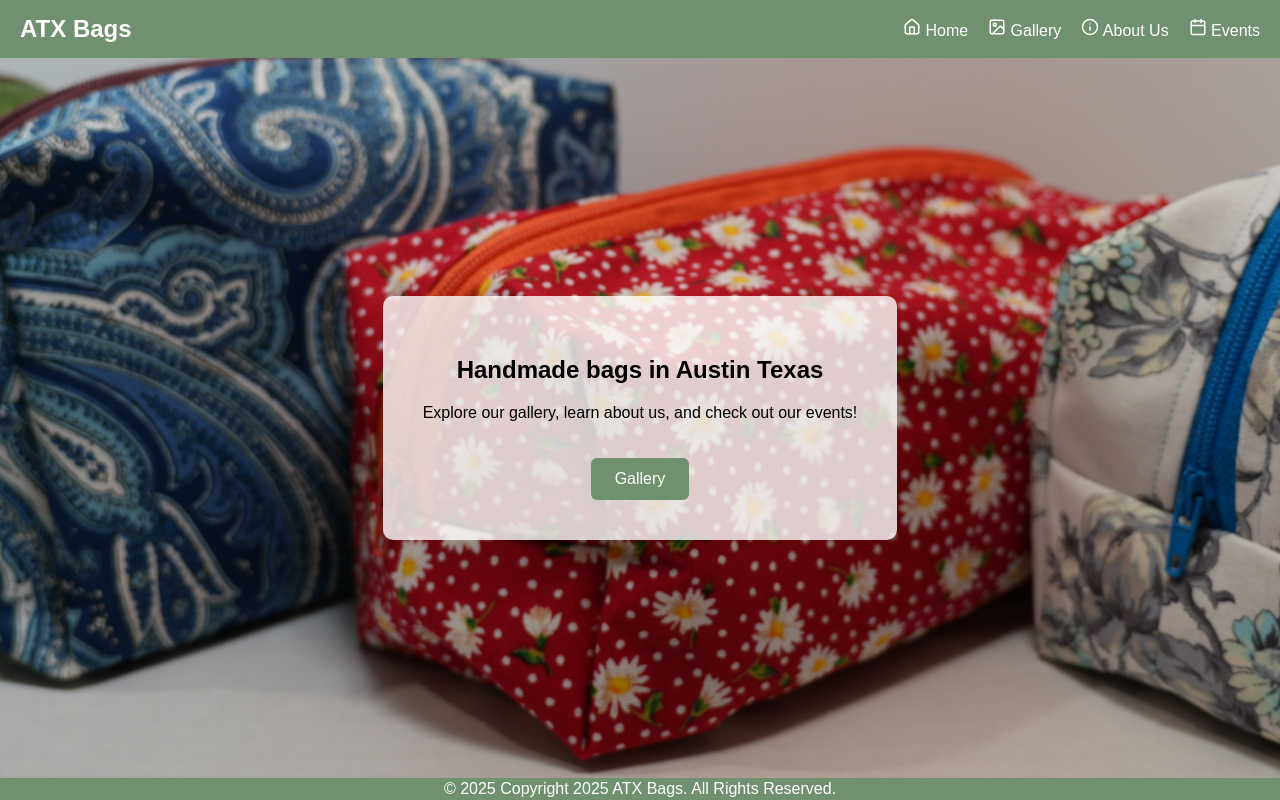
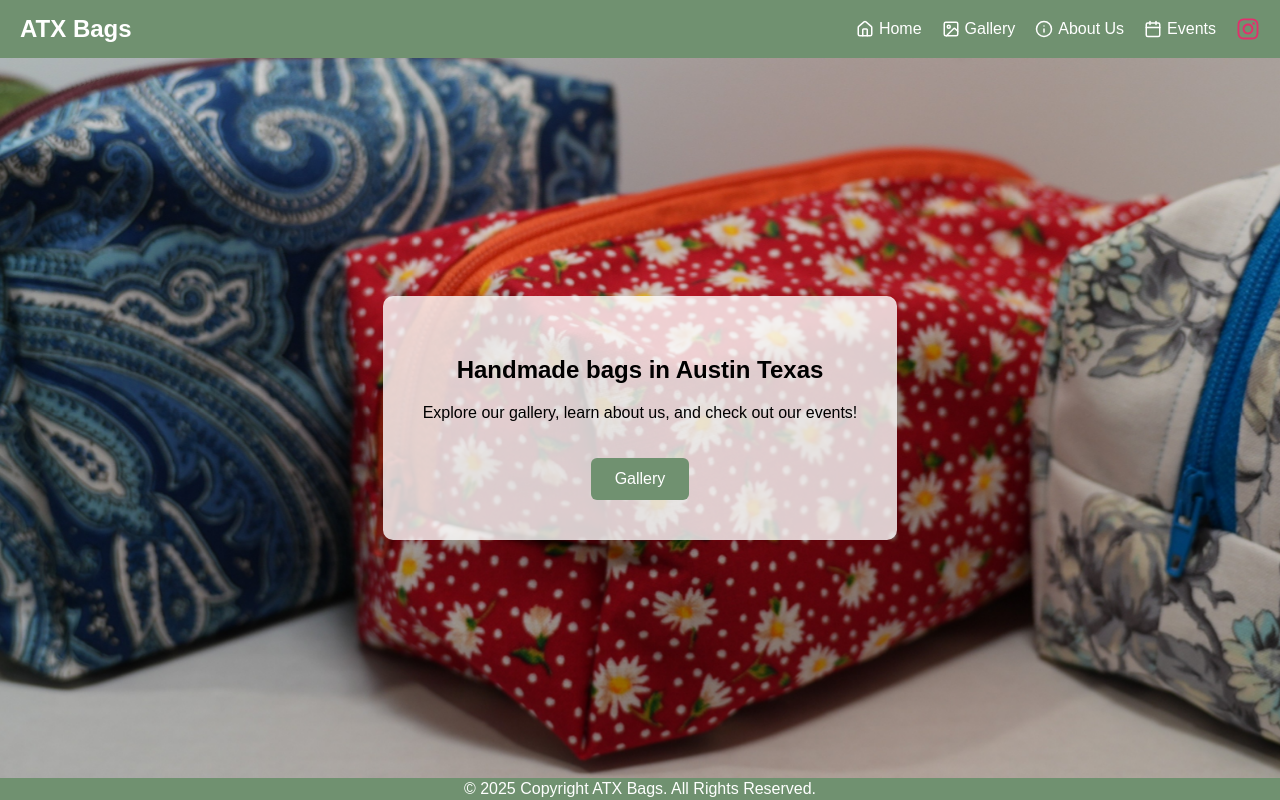
Before and after one commit to bgt1717/BagWebsite2, a React (Vite) app in the folder BagSite/: page / in a window 1280 px wide. Built offline with nearby package versions, Linux system fonts and the light colour scheme.

Commit message:
css updates

```diff
--- a/BagSite/src/components/Footer.jsx
+++ b/BagSite/src/components/Footer.jsx
@@ -2,7 +2,7 @@
 export default function Footer() {
     return (
       <footer className="footer">
-        © {new Date().getFullYear()} Copyright 2025 ATX Bags. All Rights Reserved.
+        © {new Date().getFullYear()} Copyright ATX Bags. All Rights Reserved.
       </footer>
     );
   }
--- a/BagSite/src/components/Navbar.jsx
+++ b/BagSite/src/components/Navbar.jsx
@@ -1,6 +1,7 @@
 import React from "react";
 import { Link } from "react-router-dom";
 import { Home as HomeIcon, Image, Info, Calendar } from "lucide-react";
+import { FaInstagram } from "react-icons/fa";
 
 export default function Navbar() {
   return (
@@ -32,6 +33,18 @@
             <Calendar size={18} /> Events
           </Link>
         </li>
+        <li>
+
+        <a
+    href="https://www.instagram.com/yane_crafts/?igsh=ZmRkeHcyZXBmOXZ5#"
+    target="_blank"
+    rel="noopener noreferrer"
+    style={{ color: "#E1306C" }}
+  >
+    <FaInstagram size={24} />
+  </a>
+
+        </li>
       </ul>
     </nav>
   );
--- a/BagSite/src/index.css
+++ b/BagSite/src/index.css
@@ -53,7 +53,15 @@
   gap: 20px;
   margin: 0;
   padding: 0;
+  align-items: center; /* vertically center icons */
 }
+
+nav li a {
+  display: flex;
+  align-items: center;
+  gap: 5px; /* space between icon and text */
+}
+
 
 nav li {
   cursor: pointer;
```
